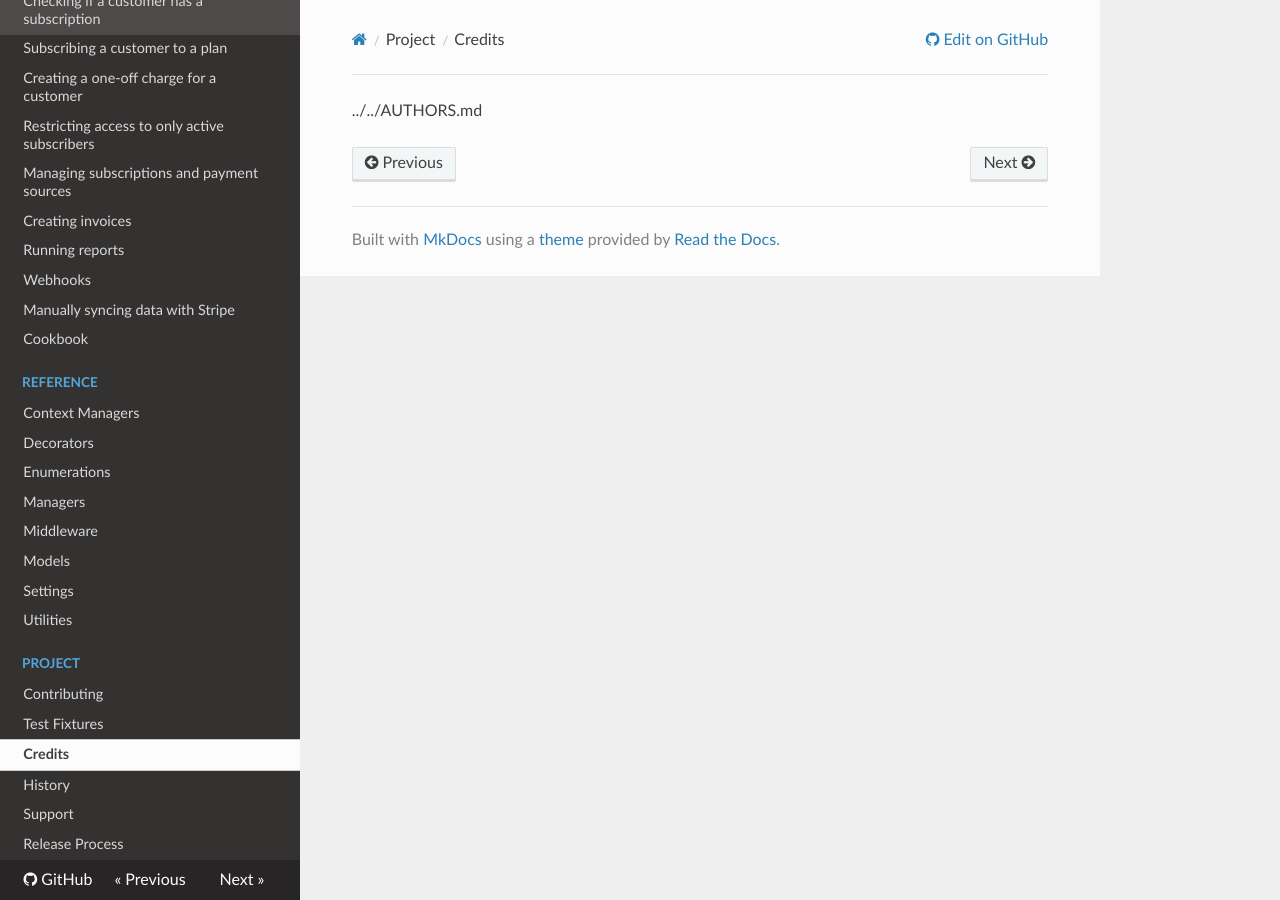
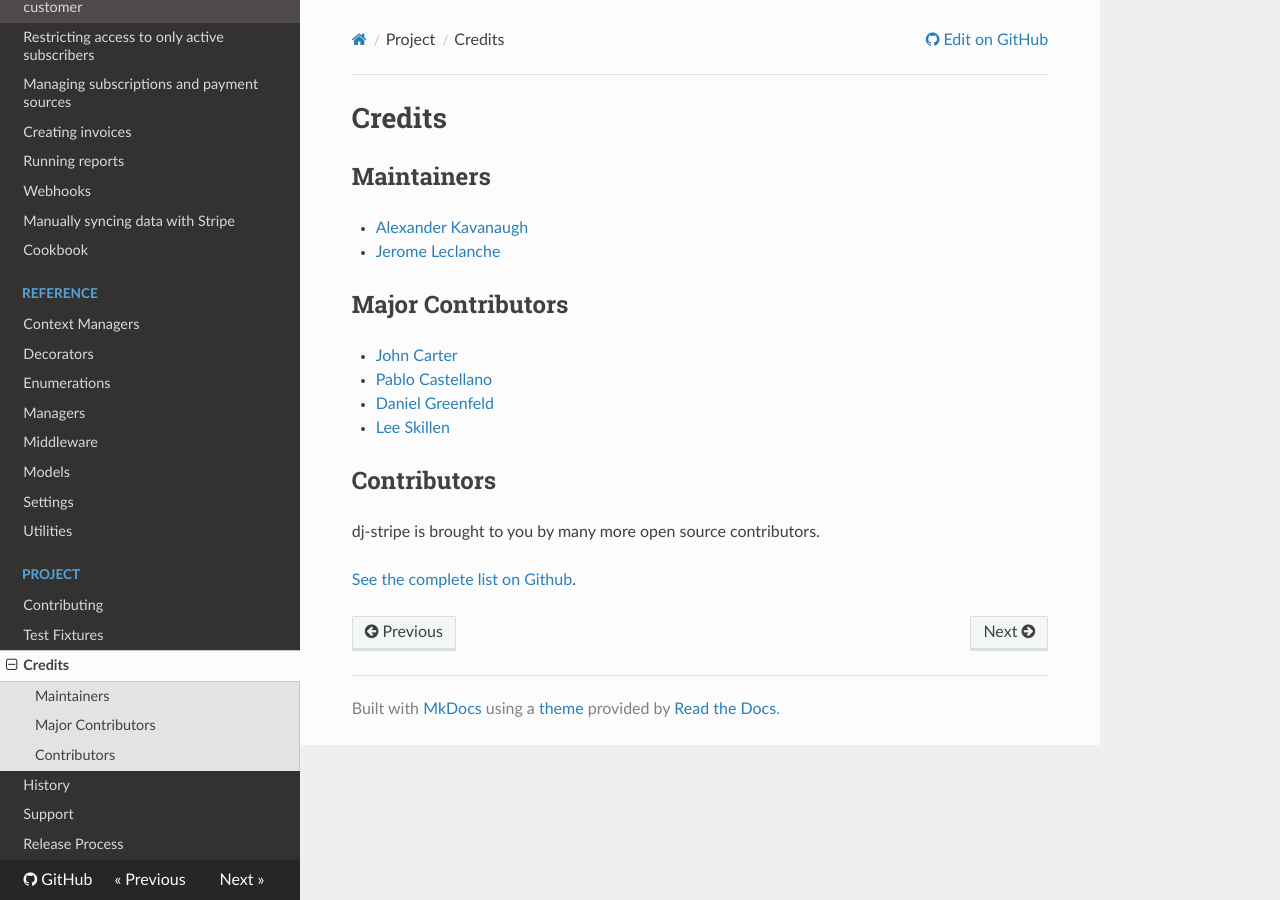
Before and after one commit to dj-stripe/dj-stripe, an MkDocs documentation site: the page built from docs/project/authors.md, in a window 1280 px wide. Built offline with MkDocs 1.6.1, drawn with Linux system fonts in a browser that asks for light colours; nearby versions of some CDN libraries.

Commit message:
Revamp authors file; link to Github for all contributors

```diff
--- a/docs/project/authors.md
+++ b/docs/project/authors.md
@@ -1 +1,19 @@
-../../AUTHORS.md
+# Credits
+
+## Maintainers
+
+-   [Alexander Kavanaugh](https://github.com/kavdev)
+-   [Jerome Leclanche](https://github.com/jleclanche)
+
+## Major Contributors
+
+-   [John Carter](https://github.com/therefromhere)
+-   [Pablo Castellano](https://github.com/PabloCastellano)
+-   [Daniel Greenfeld](https://github.com/pydanny)
+-   [Lee Skillen](https://github.com/lskillen)
+
+## Contributors
+
+dj-stripe is brought to you by many more open source contributors.
+
+[See the complete list on Github](https://github.com/dj-stripe/dj-stripe/graphs/contributors).
```
Also changed, not shown: AUTHORS.md (deleted, +0 -55 lines).
